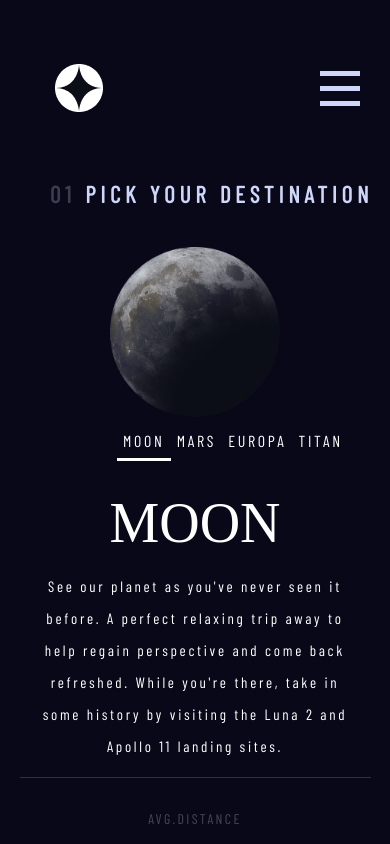
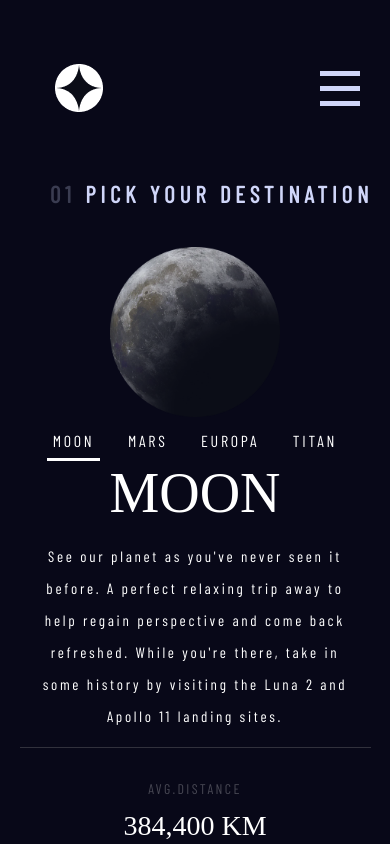
Before and after one commit to baranero/space-web-react-scss, a React (Create React App) app: page /#/destination in a window 390 px wide. Built offline with nearby package versions, Linux system fonts and the light colour scheme; a web font is replaced by a local one.

Commit message:
fix bugs

```diff
--- a/src/App.sass
+++ b/src/App.sass
@@ -7,3 +7,7 @@
     background-repeat: no-repeat
     background-size: cover
     overflow-y: hidden
+
+@media (max-width: 600px)
+    body
+        overflow-y: scroll
--- a/src/components/Destination/DestinationItem.sass
+++ b/src/components/Destination/DestinationItem.sass
@@ -168,3 +168,7 @@
             grid-column: 1/3
             grid-row: 8/9
             margin: 0
+        .navigate
+            ul
+                padding: 0
+                margin: 0 12%
```
